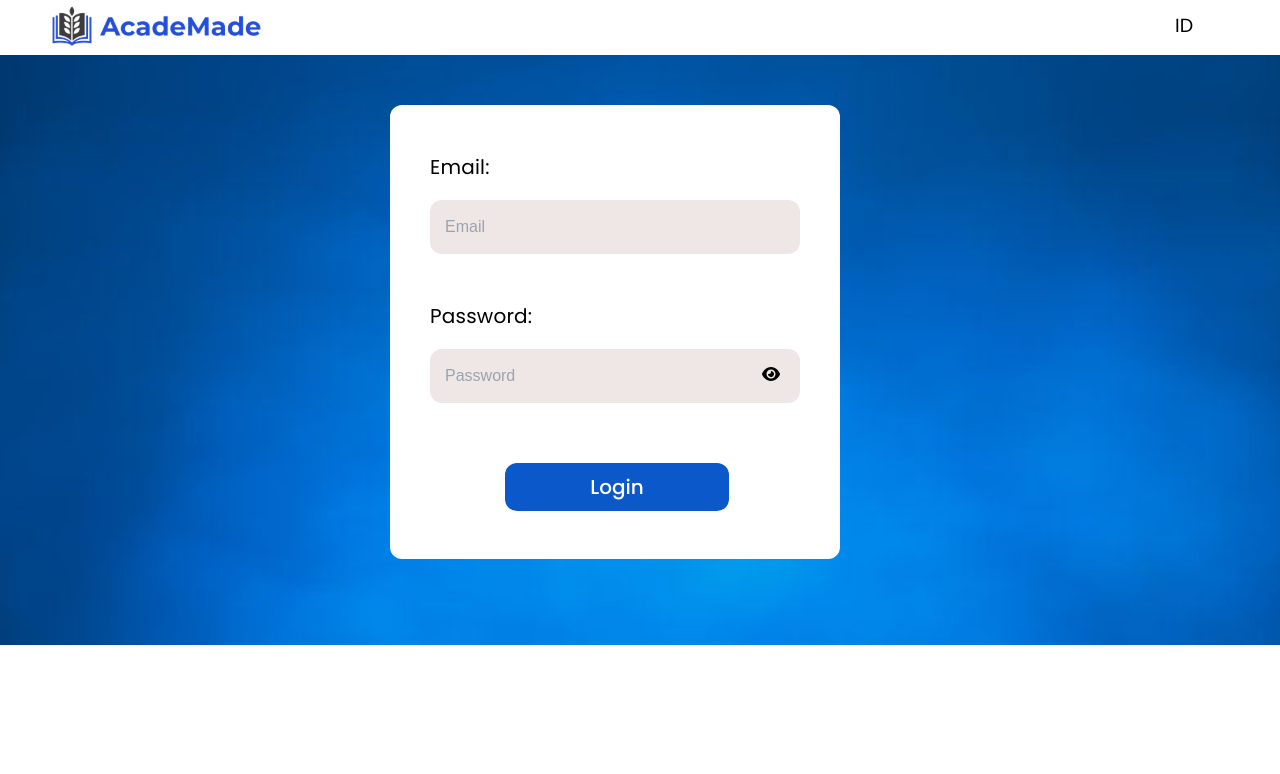
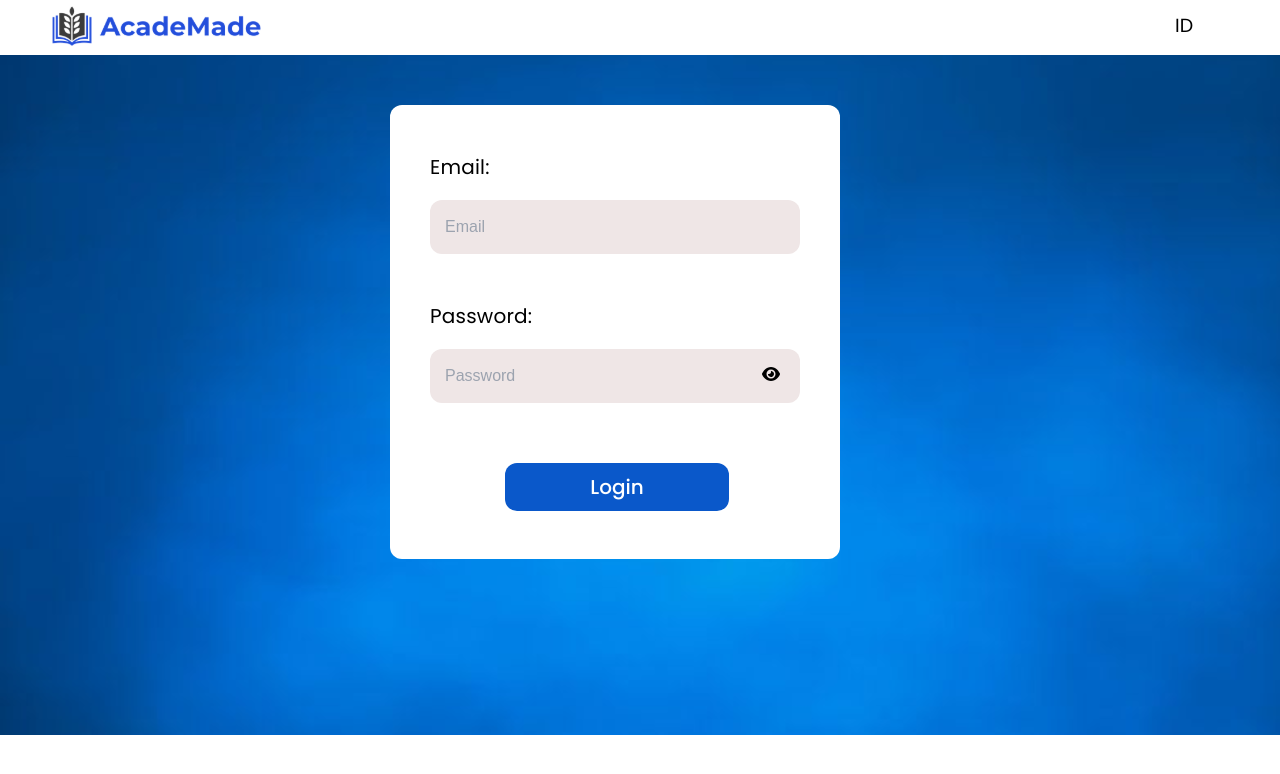
Before and after one commit to Capstone-Project-Kelompok-11/frontend-web-react, a React (Vite) app: page /login in a window 1280 px wide. Shown: the top 774 px of the page. Built offline with nearby package versions, Linux system fonts and the light colour scheme.

Commit message:
fix: fix landingpage and loginview

```diff
--- a/src/index.css
+++ b/src/index.css
@@ -195,7 +195,7 @@
 .container {
   position: absolute;
   width: 100%;
-  height: 590px;
+  height: 680px;
   left: 0px;
   top: 55px;
   max-width: 100%;
```
